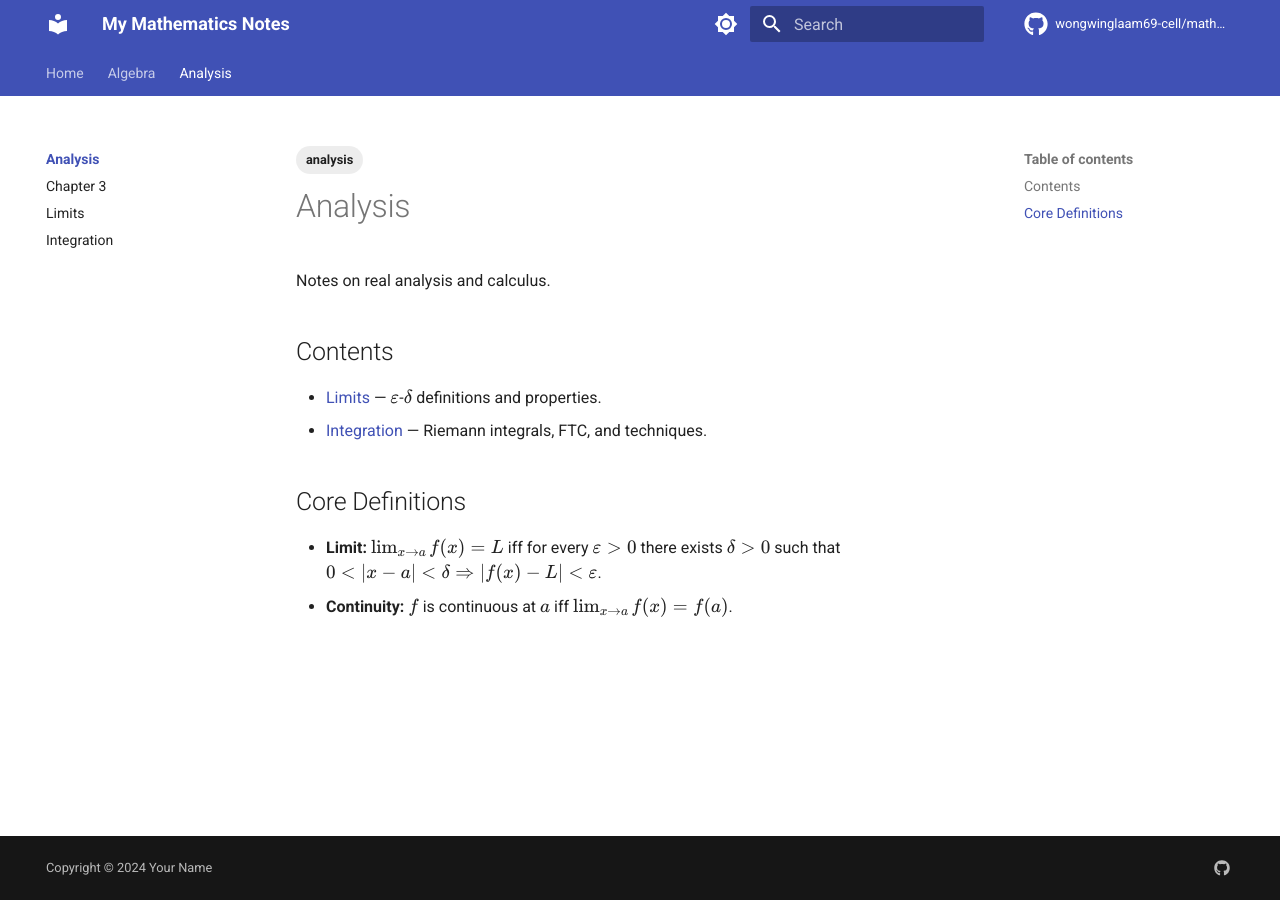
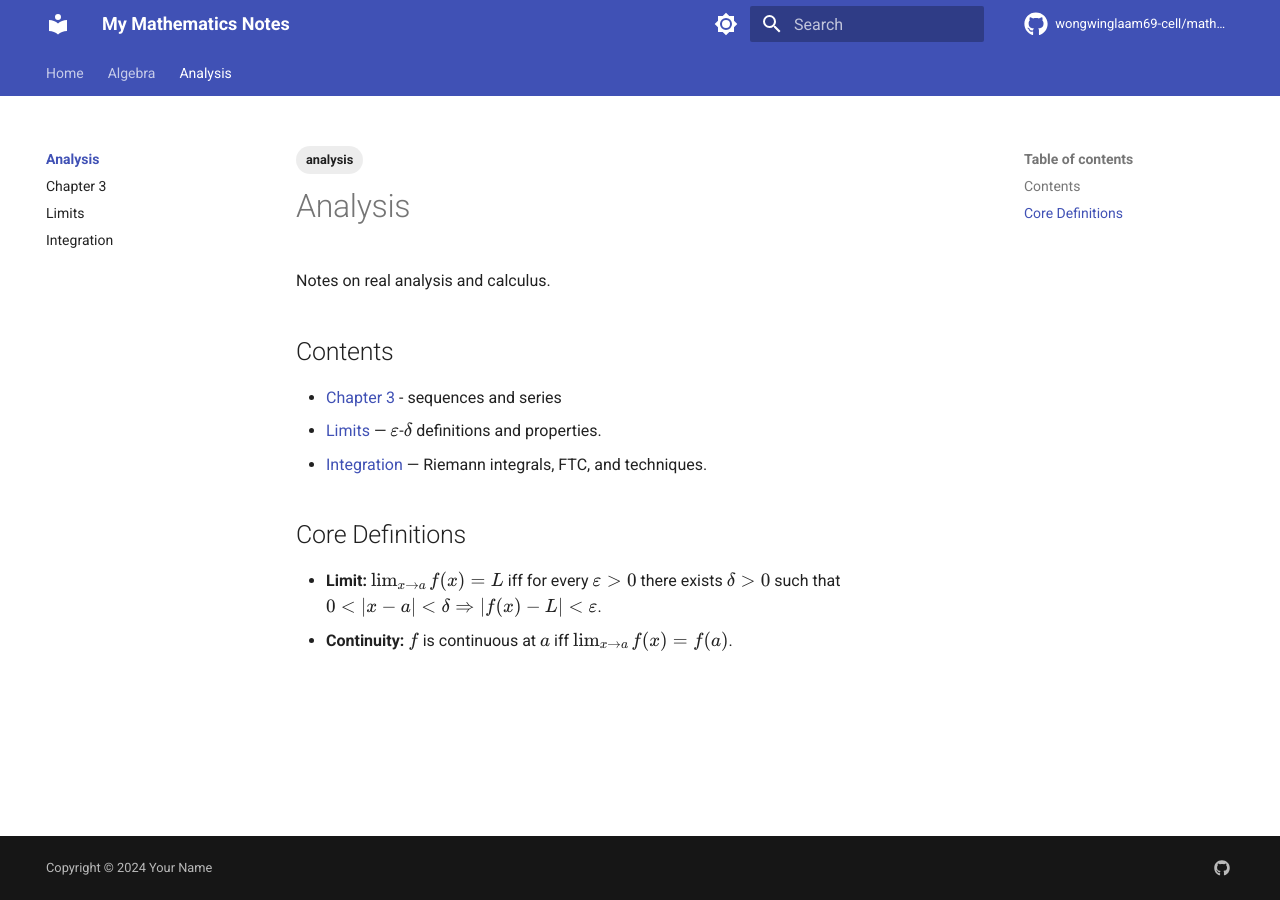
Before and after one commit to wongwinglaam69-cell/math-notes, an MkDocs documentation site: the page built from docs/analysis/index.md, in a window 1280 px wide. Built offline with MkDocs 1.6.1 and Material for MkDocs 9.7.7, drawn with Linux system fonts in a browser that asks for light colours; comment, search, counter and statistics services are not loaded.

Commit message:
chapter 3

```diff
--- a/docs/analysis/index.md
+++ b/docs/analysis/index.md
@@ -10,6 +10,7 @@ Notes on real analysis and calculus.
 
 ## Contents
 
+- [Chapter 3](chapter3.md) - sequences and series
 - [Limits](limits.md) — $\varepsilon$-$\delta$ definitions and properties.
 - [Integration](integration.md) — Riemann integrals, FTC, and techniques.
 
```
